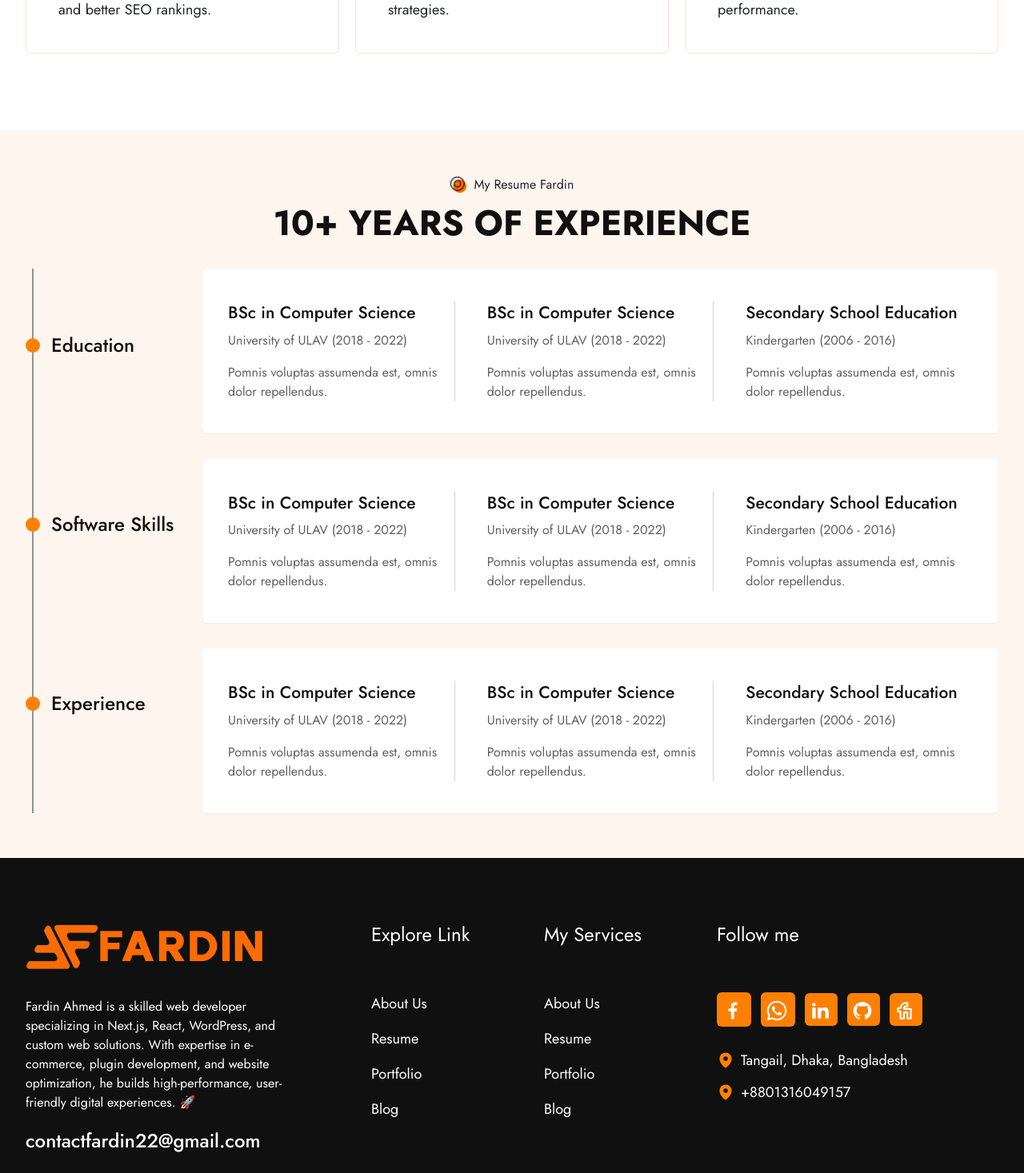
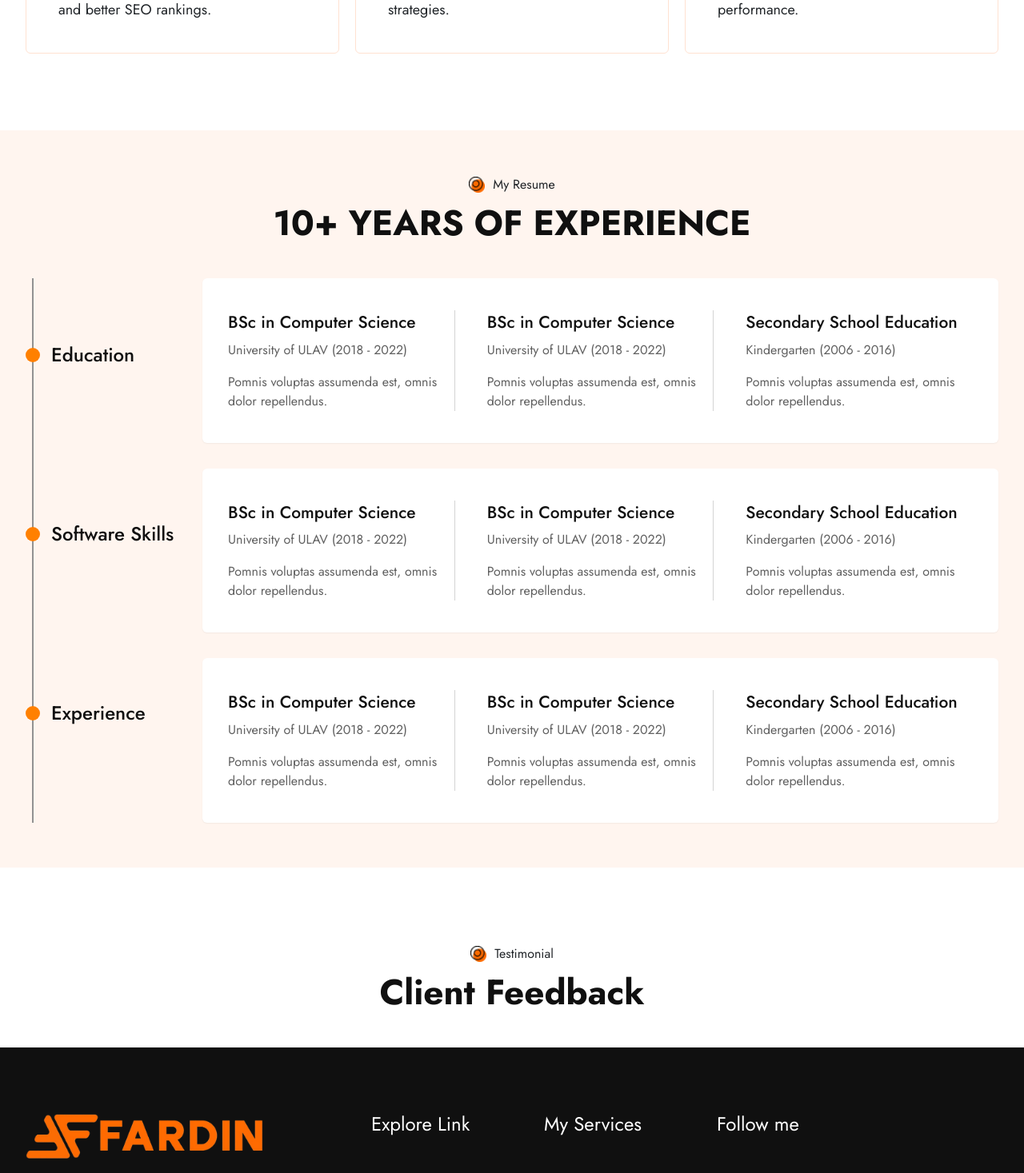
Before and after one commit to devfardin/Next-Level-Portfolio-Client, a Next.js app in the folder Client/: page / in a window 1280 px wide. Shown: the part 2400-3867 px from the top of the page at 80% size. Built offline with nearby package versions, Linux system fonts and the light colour scheme.

Commit message:
client feedback section

```diff
--- /dev/null
+++ b/Client/src/app/(mainLayout)/(home)/ClientFeedback.tsx
@@ -0,0 +1,24 @@
+import Container from '@/components/shared/Container'
+import SubTitle from '@/components/shared/SubTitle'
+import Title from '@/components/shared/Title'
+import React from 'react'
+
+const ClientFeedback = () => {
+    return (
+        <div className='mt-16 md:mt-24'>
+            <Container>
+                <div>
+                    <div className='flex flex-col items-center justify-center'>
+                        <SubTitle label='Testimonial' />
+                        <Title label='Client Feedback' align='text-center' />
+                    </div>
+                    <div className='mt-10'>
+
+                    </div>
+                </div>
+            </Container>
+        </div>
+    )
+}
+
+export default ClientFeedback
--- a/Client/src/app/(mainLayout)/(home)/Experince.tsx
+++ b/Client/src/app/(mainLayout)/(home)/Experince.tsx
@@ -29,10 +29,10 @@ const Experince = () => {
       <Container>
         <div>
           <div className='flex flex-col items-center justify-center'>
-            <SubTitle label='My Resume Fardin' />
+            <SubTitle label='My Resume'/>
             <Title label='10+ YEARS OF EXPERIENCE' align='text-center' />
           </div>
-          <div className="grid grid-cols-1 md:grid-cols-11 mt-7 relative">
+          <div className="grid grid-cols-1 md:grid-cols-11 mt-10 relative">
             {/* Left Sidebar (Full Height Line) */}
             <div className="hidden lg:flex flex-col col-span-2 relative py-10">
 
--- a/Client/src/app/(mainLayout)/page.tsx
+++ b/Client/src/app/(mainLayout)/page.tsx
@@ -3,6 +3,7 @@ import HomePageHero from "./(home)/Hero";
 import About from "./(home)/About";
 import Service from "./(home)/service";
 import Experince from "./(home)/Experince";
+import ClientFeedback from "./(home)/ClientFeedback";
 
 export const metadata: Metadata = {
   title: 'Fardin Ahmed | Web Developer & Digital Creator',
@@ -16,6 +17,7 @@ const HomePage = () => {
       <About/>
       <Service/>
       <Experince/>
+      <ClientFeedback/>
     </div>
   );
 };
```
